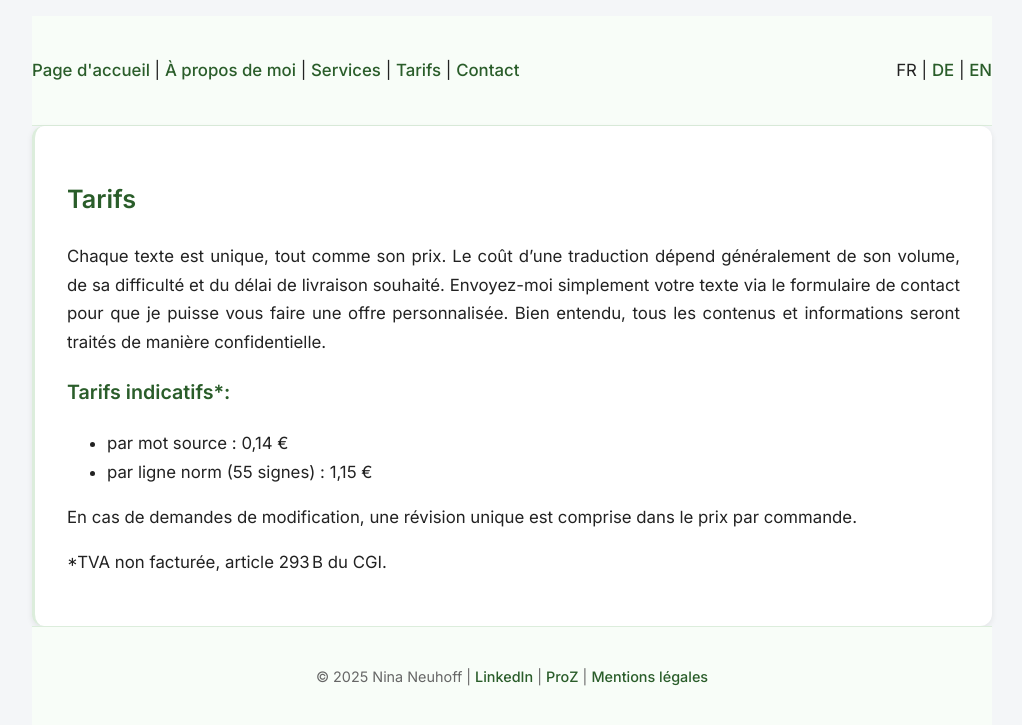
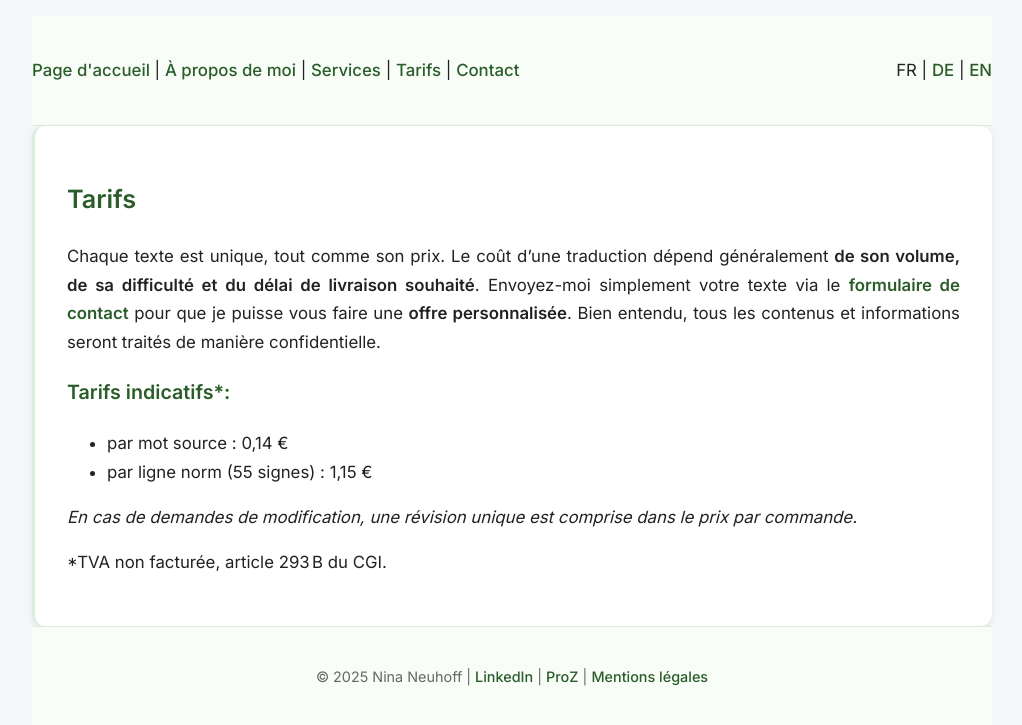
Before and after one commit to nneuhoff/traduction-translation-uebersetzung, a Jekyll site: the page built from fr/pricing.md, in a window 1280 px wide. Shown: the top 725 px of the page, without its empty margins (128-1150 px from the left). Built offline with Jekyll 4.4.1, drawn with Linux system fonts in a browser that asks for light colours; part of the change alters nothing that is shown.

```diff
--- a/fr/pricing.md
+++ b/fr/pricing.md
@@ -6,12 +6,12 @@ lang: fr
 
 ## Tarifs
 
-Chaque texte est unique, tout comme son prix. Le coût d'une traduction dépend généralement de son volume, de sa difficulté et du délai de livraison souhaité. Envoyez-moi simplement votre texte via le formulaire de contact pour que je puisse vous faire une offre personnalisée. Bien entendu, tous les contenus et informations seront traités de manière confidentielle.
+Chaque texte est unique, tout comme son prix. Le coût d'une traduction dépend généralement **de son volume, de sa difficulté et du délai de livraison souhaité**. Envoyez-moi simplement votre texte via le [**formulaire de contact**](https://nneuhoff.github.io/traduction-translation-uebersetzung/fr/contact.html) pour que je puisse vous faire une **offre personnalisée**. Bien entendu, tous les contenus et informations seront traités de manière confidentielle.
 
 ### Tarifs indicatifs*:
 - par mot source : 0,14 €
 - par ligne norm (55 signes) : 1,15 €
 
-En cas de demandes de modification, une révision unique est comprise dans le prix par commande.
+*En cas de demandes de modification, une révision unique est comprise dans le prix par commande.*
 
 *TVA non facturée, article 293 B du CGI.
```
